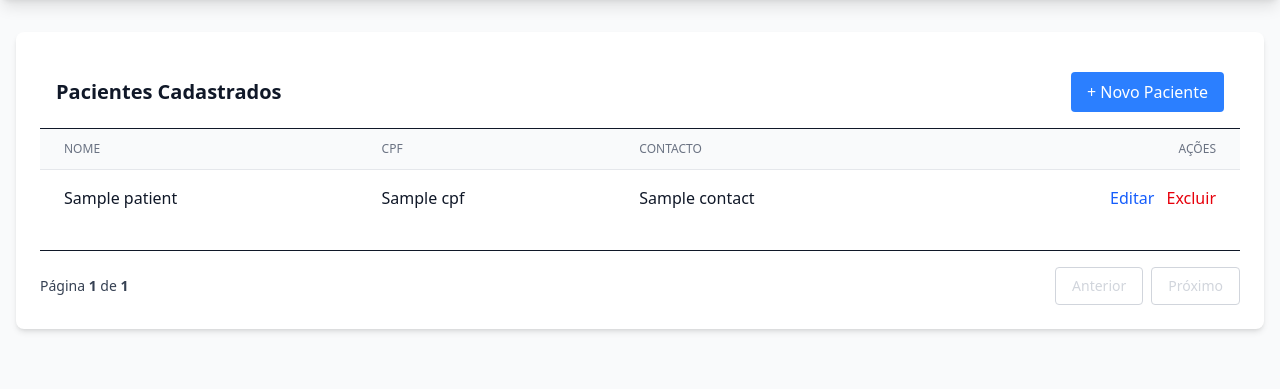
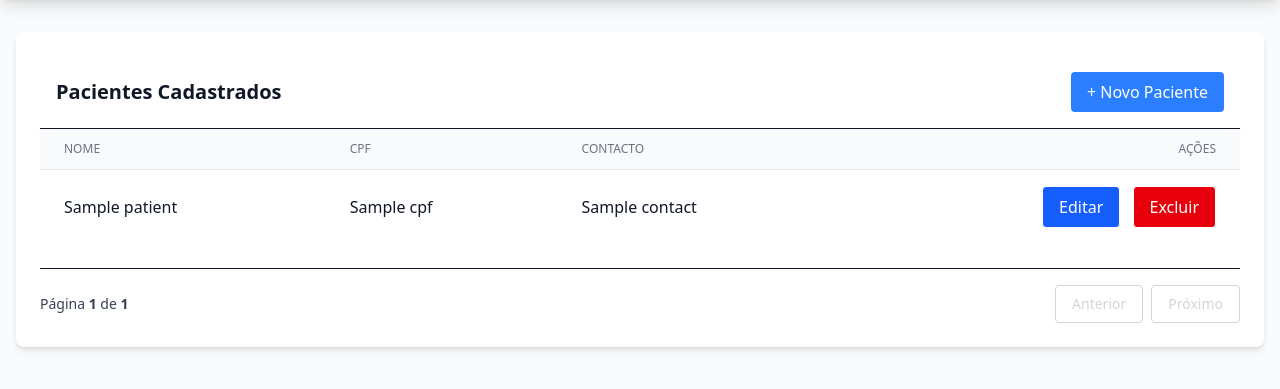
Before and after one commit to rafael2044/api_clinicManager_fastapi-htmx, a FastAPI app: template app/templates/patients/list_full.html in a window 1280 px wide. Shown: the part 52-441 px from the top of the page. Run offline with FastAPI, Linux system fonts and the light colour scheme; the template is opened without the code that fills it: most values are stand-ins (such as "Sample title", 1, 10 or a date in 2020); some libraries are stand-ins or nearby versions.

Commit message:
Altera o botões de ação nos forms

```diff
--- a/app/routers/employees.py
+++ b/app/routers/employees.py
@@ -6,7 +6,7 @@ from fastapi.responses import HTMLResponse
 from sqlalchemy.orm import Session, joinedload
 
 from app.deps import get_db, templates
-from app.models import Employee, Specialty
+from app.models import Employee, Specialty, User
 from app.schemas import EmployeeCreate, EmployeeResponse, SpecialtyResponse
 
 router = APIRouter(prefix="/employees", tags=["Employees"])
@@ -215,6 +215,9 @@ async def save_employee(
 async def delete_employee(emp_id: int, db: Session = Depends(get_db)):
     emp = db.query(Employee).filter(Employee.id == emp_id).first()
     if emp:
+        user = db.query(User).filter(User.employee_id == emp.id).first()
+        if user:
+            db.delete(user)
         db.delete(emp)
         db.commit()
     return Response(status_code=200)
--- a/app/templates/components/navbar.html
+++ b/app/templates/components/navbar.html
@@ -9,7 +9,7 @@
             ClinicManager
         </button>
         {% if request.state.user %}
-            {%if request.state.user.employee.role == "admin" %}
+            {% if request.state.user.employee.role == "admin" %}
             <div class="flex space-x-2">
                 <button
                     hx-get="/patients"
--- a/app/templates/patients/list_fragment.html
+++ b/app/templates/patients/list_fragment.html
@@ -59,7 +59,7 @@
                         hx-get="/patients/edit/{{ p.id }}"
                         hx-target="#main-content"
                         hx-push-url="true"
-                        class="text-blue-600 hover:text-blue-900"
+                        class="text-white bg-blue-600 box-border border rounded px-4 py-2 hover:bg-blue-700"
                     >
                         Editar
                     </button>
@@ -67,7 +67,7 @@
                         hx-delete="/patients/{{ p.id }}"
                         hx-confirm="Tem certeza?"
                         hx-target="#main-content"
-                        class="text-red-600 hover:text-red-900"
+                        class="text-white bg-red-600 box-border border rounded px-4 py-2 hover:bg-red-700"
                     >
                         Excluir
                     </button>
```
